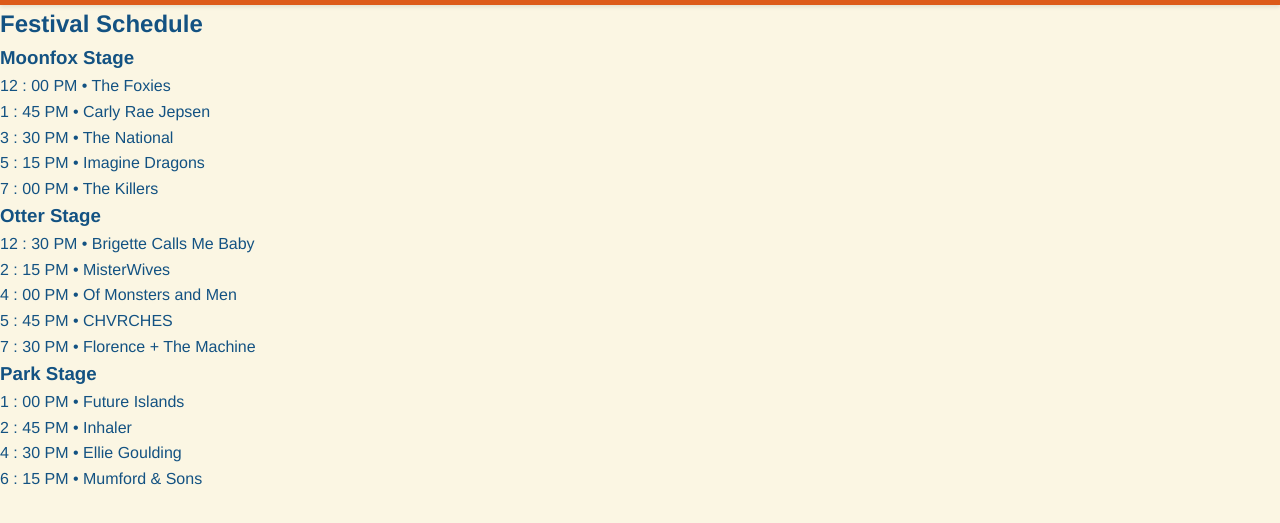
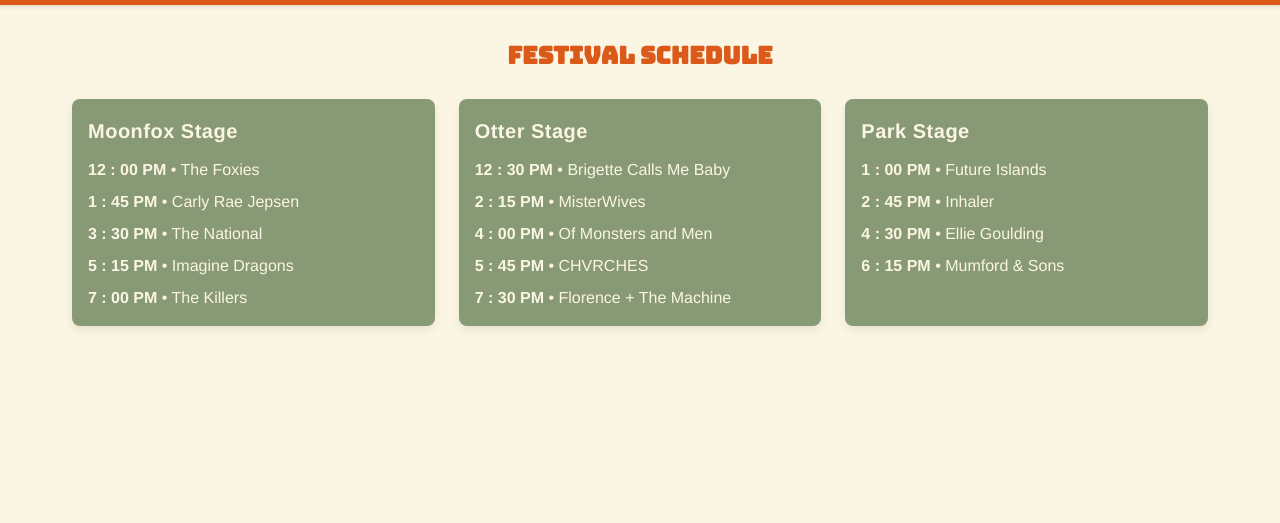
Before and after one commit to cMcVay/Connoroo, a plain HTML site: page schedule.html in a window 1280 px wide. Shown: the part 57-580 px from the top of the page. Drawn offline with Linux system fonts and the light colour scheme.

Commit message:
Update style.css
style for schedule page

```diff
--- a/assets/style.css
+++ b/assets/style.css
@@ -231,3 +231,34 @@ details p {
         width: 100%;
     }
 }
+
+/* ───── SCHEDULE LAYOUT ────────────────────────────── */
+
+.schedule       { padding: 2rem; max-width: 1200px; margin: 0 auto; }
+.schedule-title { font-family: 'Bungee', cursive; color: var(--orange);
+                  margin-bottom: 1.5rem; text-align: center; }
+
+.schedule-grid  { display: grid;
+                  grid-template-columns: repeat(auto-fit, minmax(250px, 1fr));
+                  gap: 1.5rem; }
+
+.stage-column   { background: var(--sage);
+                  border-radius: 0.5rem;
+                  box-shadow: 0 4px 8px rgb(0 0 0 / .08);
+                  padding: 1rem; color: var(--cream); }
+
+.stage-column h3{ margin-bottom: 0.75rem;
+                  font-size: 1.25rem; letter-spacing: .5px; }
+
+.setlist        { list-style: none; display: flex;
+                  flex-direction: column; gap: .6rem; }
+
+.setlist time   { font-variant-numeric: tabular-nums;
+                  font-weight: 600; }
+
+.setlist li     { line-height: 1.4; }
+
+/* small-screen tweak: a little extra gap */
+@media (max-width: 480px) {
+  .schedule-grid { gap: 1rem; }
+}
```
